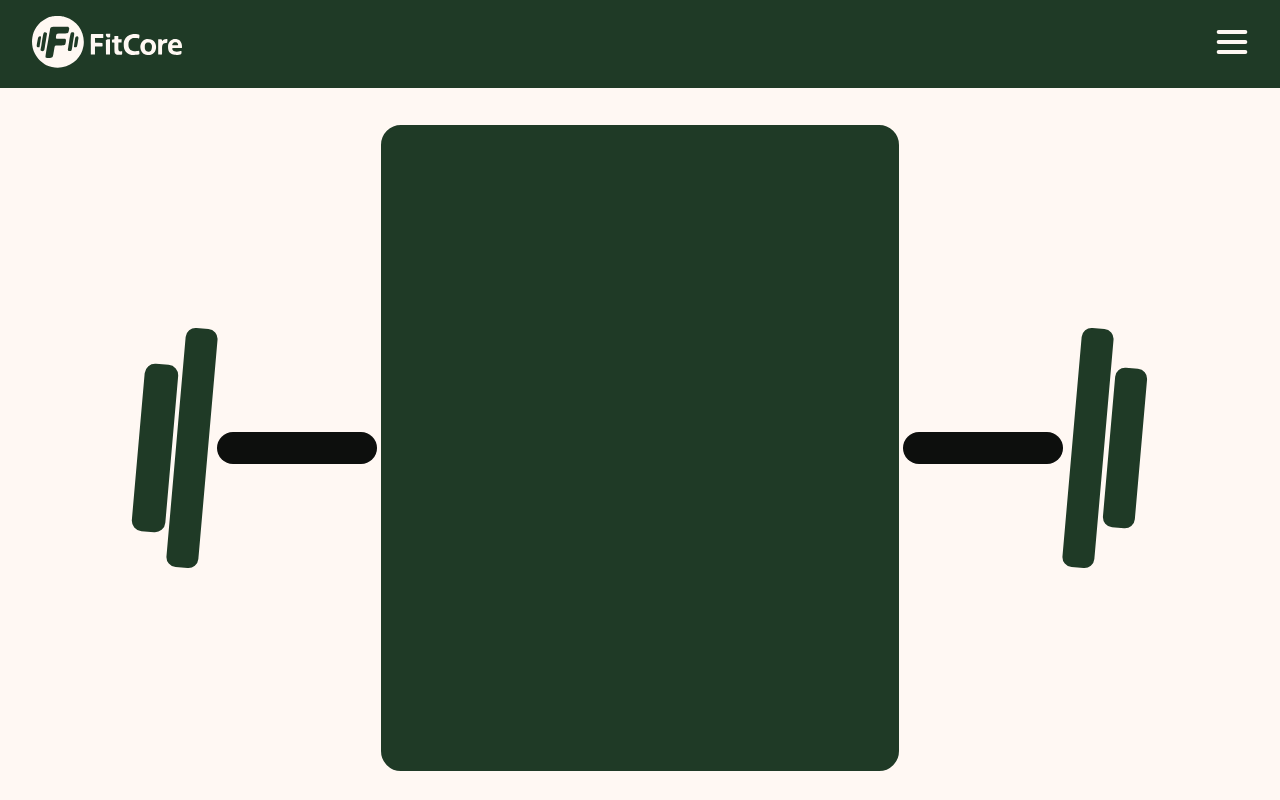
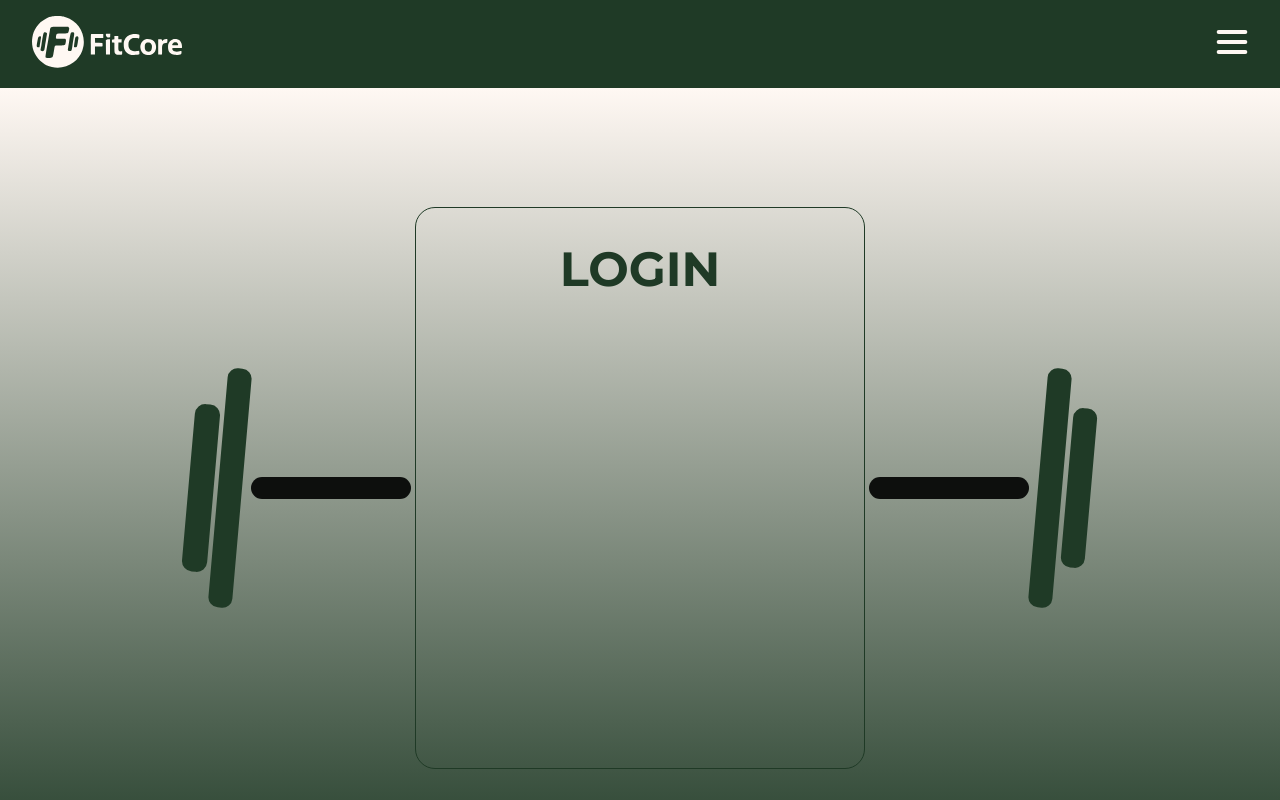
Before and after one commit to fitcore-org/frontend, an Angular app in the folder FitCore/: page /login in a window 1280 px wide. Shown: the top 800 px of the page. Built offline with nearby package versions, Linux system fonts and the light colour scheme.

Commit message:
linear-gradient

```diff
--- a/FitCore/src/app/components/login/login.html
+++ b/FitCore/src/app/components/login/login.html
@@ -4,7 +4,9 @@
         <div class="halter-big" #halter2></div>
     </div>
     <div id="bar"></div>
-    <div id="login-container"></div>
+    <div id="login-container">
+        <h1 id="login-title">LOGIN</h1>
+    </div>
     <div id="bar"></div>
     <div class="halter-container">
         <div class="halter-big" #halter3></div>
--- a/FitCore/src/app/components/login/login.scss
+++ b/FitCore/src/app/components/login/login.scss
@@ -1,10 +1,28 @@
 #container{
-    background-color: #FFF8F3;
-    height: 45rem;
+    background-image: linear-gradient(to bottom,#FFF8F3, #1F3A26);
+    height: 50rem;
     display: flex;
     align-items: center;
     justify-content: center;
     flex-direction: row;
+}
+#login-container{
+    max-width: 35%;
+    width: 100%;
+    height: 35rem;
+    border-width: 0.05rem;
+    border-radius: 20px;
+    border-style: solid;
+    border-color: #1F3A26;
+    background-color: #0D0F0D00;
+    display: flex;
+    justify-content: center;
+}
+#login-title{
+    color: #1F3A26;
+    margin-top: 2rem;
+    font-weight: 700;
+    font-size: 3rem;
 }
 .halter-container{
     display: flex;
@@ -12,14 +30,14 @@
     align-items: center;
 }
 .halter{
-    width: 2rem;
+    width: 1.5rem;
     height: 10rem;
     background-color: #1F3A26;
     border-radius: 10px;
     transform: rotate(5deg);
 }
 .halter-big{
-    width: 2rem;
+    width: 1.5rem;
     height: 15rem;
     background-color: #1F3A26;
     border-radius: 10px;
@@ -27,18 +45,9 @@
     margin-right: 5px;
     margin-left: 5px;
 }
-#login-container{
-    max-width: 40%;
-    width: 100%;
-    height: 40rem;
-    border-radius: 20px;
-    border-style: solid;
-    border-color: #1F3A26;
-    background-color: #1F3A26;
-}
 #bar{
     width: 10rem;
-    height: 2rem;
+    height: 1.4rem;
     background-color: #0D0F0D;
     border-radius: 20px;
     margin-right: 0.25rem;
```
